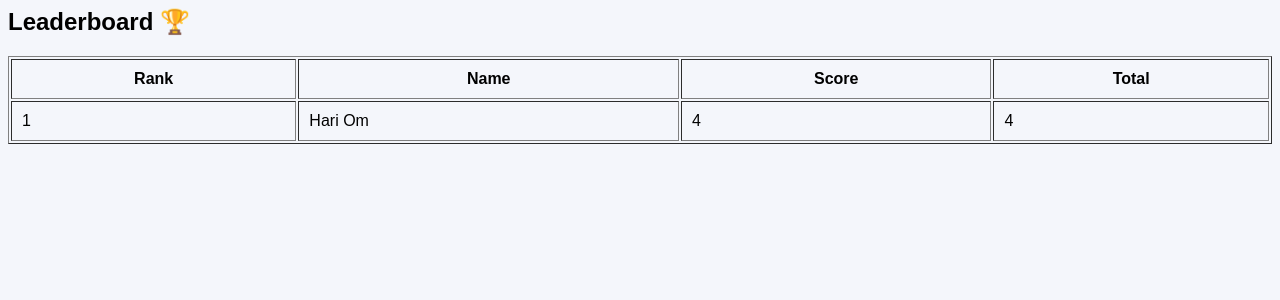
After one commit to anshika34567/nextgen-edutest-portal, a Django app: page /leaderboard/ in a window 1280 px wide. The commit adds this page. Shown: the top 300 px of the page. Run offline with Django 5.2, Linux system fonts and the light colour scheme; data comes from the database, SQL or seed files in the repository; both versions use the stored data as it was after the commit.

Commit message:
added added dashboard and leaderboard pages

```diff
--- a/edutest/urls.py
+++ b/edutest/urls.py
@@ -25,6 +25,8 @@ urlpatterns = [
     path('login/', views.login),
     path('register/', views.register),
     path('dashboard/', views.dashboard),
+    path('history/', views.history),
+    path('leaderboard/', views.leaderboard),
     path('exam/', views.exam),
     path('logout/', views.logout_user,name='logout'),
 ]
--- a/exams/admin.py
+++ b/exams/admin.py
@@ -4,3 +4,7 @@ from django.contrib import admin
 from .models import Question
 
 admin.site.register(Question)
+
+#results
+from .models import Result
+admin.site.register(Result)
--- a/exams/models.py
+++ b/exams/models.py
@@ -12,7 +12,7 @@ class Student(models.Model):
     def __str__(self):
         return self.name
 
-
+#QUESTION MODEL
 class Question(models.Model):
 
     question_text = models.CharField(max_length=500)
@@ -26,3 +26,16 @@ class Question(models.Model):
 
     def __str__(self):
         return self.question_text
+
+
+
+#RESULT MODEL
+class Result(models.Model):
+
+    student_name = models.CharField(max_length=100)
+    score = models.IntegerField()
+    total = models.IntegerField()
+    date = models.DateTimeField(auto_now_add=True)
+
+    def __str__(self):
+        return self.student_name
--- a/exams/views.py
+++ b/exams/views.py
@@ -1,5 +1,6 @@
 from django.shortcuts import render, redirect
 from .models import Student
+from .models import Result
 
 
 # Home Page
@@ -15,6 +16,7 @@ def login(request):
 
         try:
             student = Student.objects.get(email=email, password=password)
+            request.session['student_name'] = student.name
             return redirect('/dashboard/')
         except:
             return render(request, 'login.html', {'error': 'Invalid Email or Password'})
@@ -63,6 +65,14 @@ def exam(request):
 
             if selected == q.correct_option:
                 score += 1
+        student_name=request.session.get('student_name')
+
+        Result.objects.create(
+        student_name=student_name,
+        score=score,
+        total=total
+        )
+
 
         return render(request,'result.html',{'score':score,'total':total})
 
@@ -75,3 +85,16 @@ from django.contrib.auth import logout
 def logout_user(request):
     logout(request)
     return redirect('/')
+
+#history
+def history(request):
+
+    results = Result.objects.all().order_by('-date')
+    return render(request,"history.html",{"results":results})
+
+#leaderboard
+def leaderboard(request):
+
+    results = Result.objects.all().order_by('-score')[:10]
+
+    return render(request, "leaderboard.html", {"results": results})
--- /dev/null
+++ b/templates/leaderboard.html
@@ -0,0 +1,35 @@
+
+{% load static %}
+<link rel="stylesheet" href="{% static 'css/style.css' %}">
+
+<div class="main-container">
+
+<div class="exam-box">
+
+<h2>Leaderboard 🏆</h2>
+
+<table border="1" width="100%" cellpadding="10">
+
+<tr>
+<th>Rank</th>
+<th>Name</th>
+<th>Score</th>
+<th>Total</th>
+</tr>
+
+{% for r in results %}
+
+<tr>
+<td>{{ forloop.counter }}</td>
+<td>{{ r.student_name }}</td>
+<td>{{ r.score }}</td>
+<td>{{ r.total }}</td>
+</tr>
+
+{% endfor %}
+
+</table>
+
+</div>
+
+</div>
```
Also changed, not shown: templates/dashboard.html (+2 -14 lines), templates/history.html (added, +34 -0 lines), templates/home.html (+5 -3 lines), db.sqlite3, exams/migrations/0003_result.py (added).
